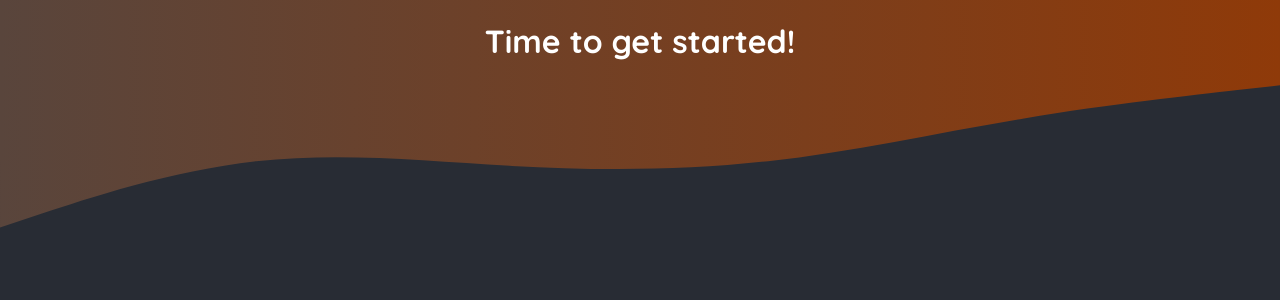
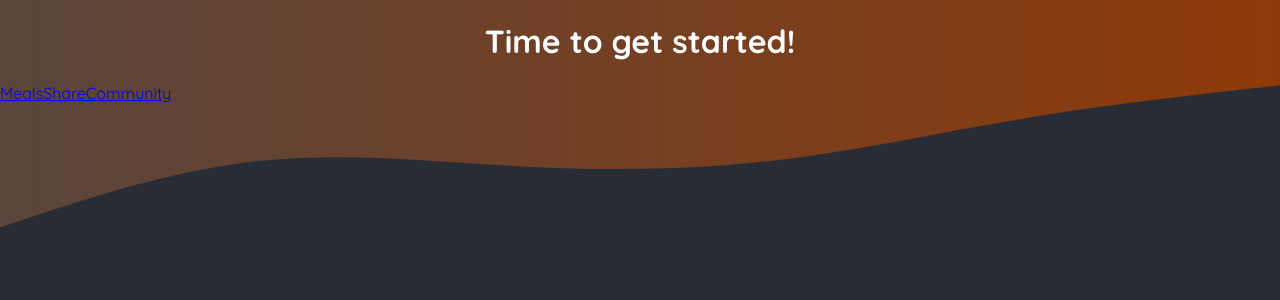
Before and after one commit to Zeduh/NextJd-Essentials, a Next.js app in the folder foodies-starting-project/: page / in a window 1280 px wide. Shown: the top 300 px of the page. Built offline with nearby package versions, Linux system fonts and the light colour scheme.

Commit message:
Routes Exercise

```diff
--- a/foodies-starting-project/app/page.js
+++ b/foodies-starting-project/app/page.js
@@ -1,9 +1,14 @@
+import Link from "next/link";
+
 export default function Home() {
   return (
     <main>
       <h1 style={{ color: 'white', textAlign: 'center' }}>
         Time to get started!
       </h1>
+      <Link href="/meals/">Meals</Link>
+      <Link href="/meals/share/">Share</Link>
+      <Link href="/community/">Community</Link>
     </main>
   );
 }
```
Also changed, not shown: foodies-starting-project/app/community/page.js (added, +7 -0 lines), foodies-starting-project/app/meals/[mealSlug]/page.js (added, +7 -0 lines), foodies-starting-project/app/meals/page.js (added, +9 -0 lines), foodies-starting-project/app/meals/share/page.js (added, +7 -0 lines).
